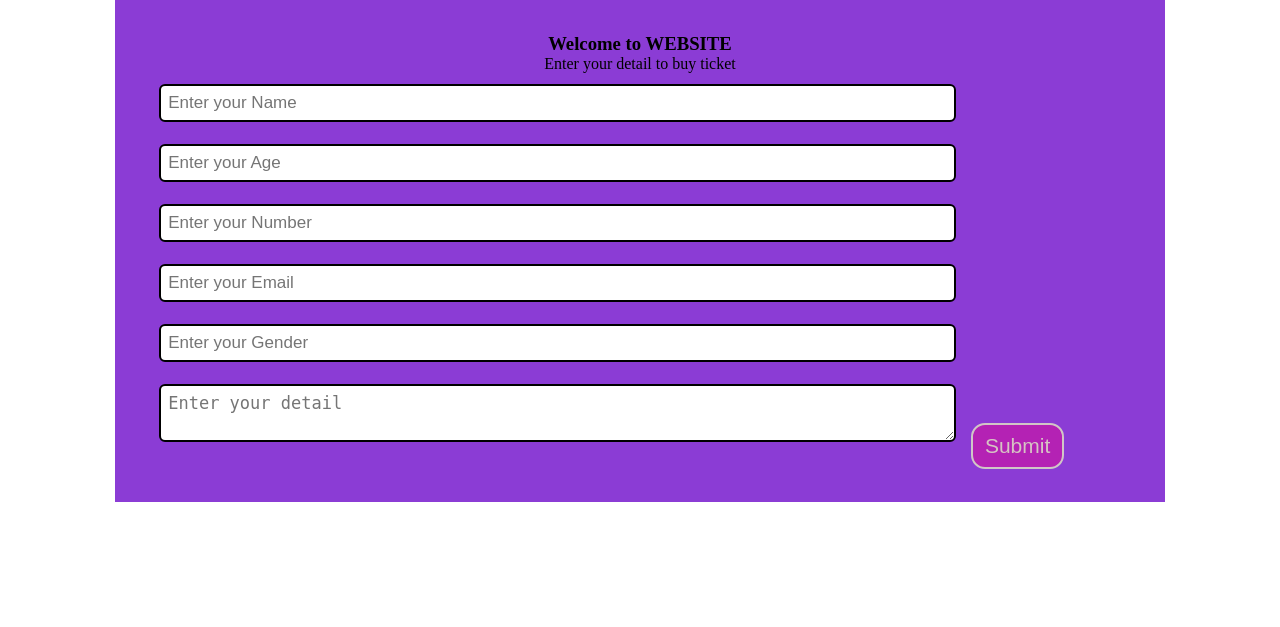
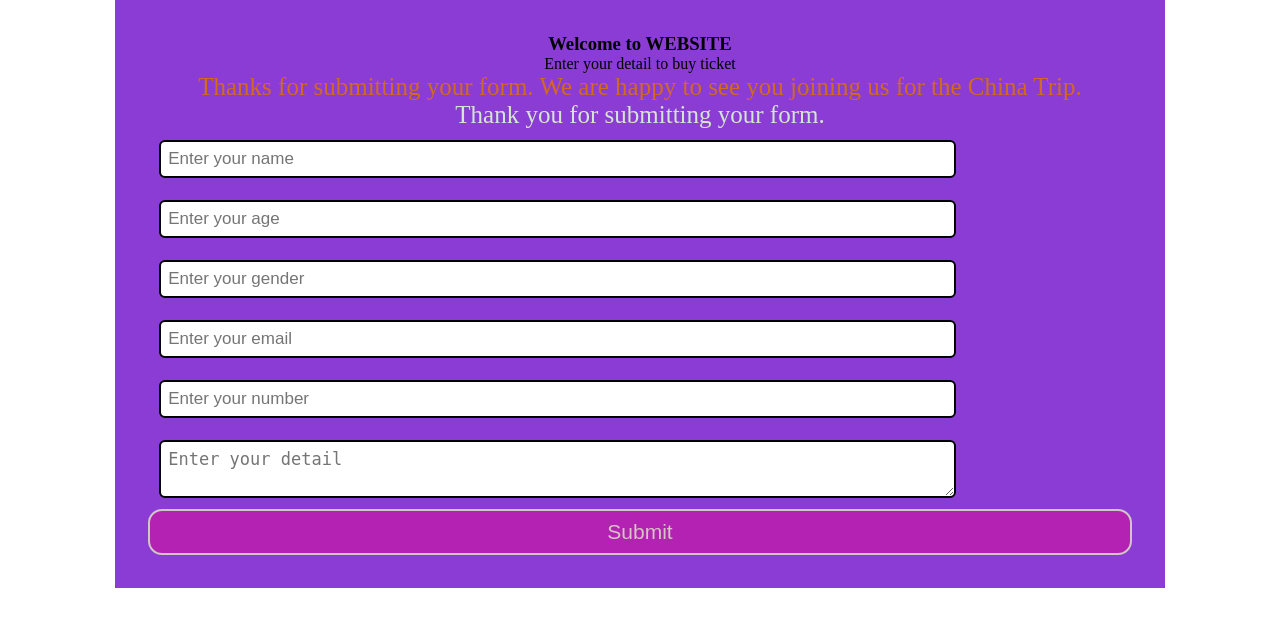
Before and after one commit to 01312345069/SimplePHP-MYSQL, a PHP site: page / in a window 1280 px wide. Shown: the top 627 px of the page. Run offline with PHP 8.4, Linux system fonts and the light colour scheme.

Commit message:
sql added

```diff
--- a/index.php
+++ b/index.php
@@ -10,18 +10,23 @@
     <div class="container">
         <h3>Welcome to WEBSITE</h3>
         <p>Enter your detail to buy ticket</p>
+        <p class="submitmgs">Thanks for submitting your form. We are happy to see you joining us for the China Trip.</p>
+        <p class="submitmsg">Thank you for submitting your form.</p>
 
-        <form action="index.php" method="post"></form>
-        <input type="text" name="Name" id="Name" placeholder="Enter your Name">
-        <input type="text" name="Age" id="Age" placeholder="Enter your Age">
-        <input type="text" name="Number" id="Number" placeholder="Enter your Number">
-        <input type="text" name="Email" id="Email" placeholder="Enter your Email">
-        <input type="text" name="Gender" id="Gender" placeholder="Enter your Gender">
+        <form action="index.php" method="post">
+        <input type="text" name="name" id="name" placeholder="Enter your name">
+        <input type="text" name="age" id="age" placeholder="Enter your age">
+        <input type="text" name="gender" id="gender" placeholder="Enter your gender">
+        <input type="text" name="email" id="email" placeholder="Enter your email">
+        <input type="text" name="phone" id="phone" placeholder="Enter your number">
+        <textarea name="other" id="other" placeholder="Enter your detail"></textarea>
+        <button class="btn">Submit</button>
+        </form>
+    </div>
 
-        <textarea name="Detail" id="Detail" placeholder="Enter your detail"></textarea>
-        <button class="btn">Submit</button>
 
-    </div>
+
+    <!-- INSERT INTO `picnic` (`sno`, `name`, `age`, `gender`, `email`, `phone`, `other`, `dt`) VALUES ('1', 'testname', '24', 'male', 'test@test.com', '01819938936', 'this is test text', current_timestamp()); -->
 
     <script src="index.js"></script>
 </body>
--- a/style.css
+++ b/style.css
@@ -45,3 +45,13 @@ form {
     border-radius: 14px;
     cursor: pointer;
 }
+
+.submitmgs {
+    font-size: 25px;
+    color: chocolate;
+}
+
+.submitmsg {
+    font-size: 25px;
+    color: rgb(211, 230, 211);
+}
```
Also changed, not shown: connection.php (added, +32 -0 lines).
